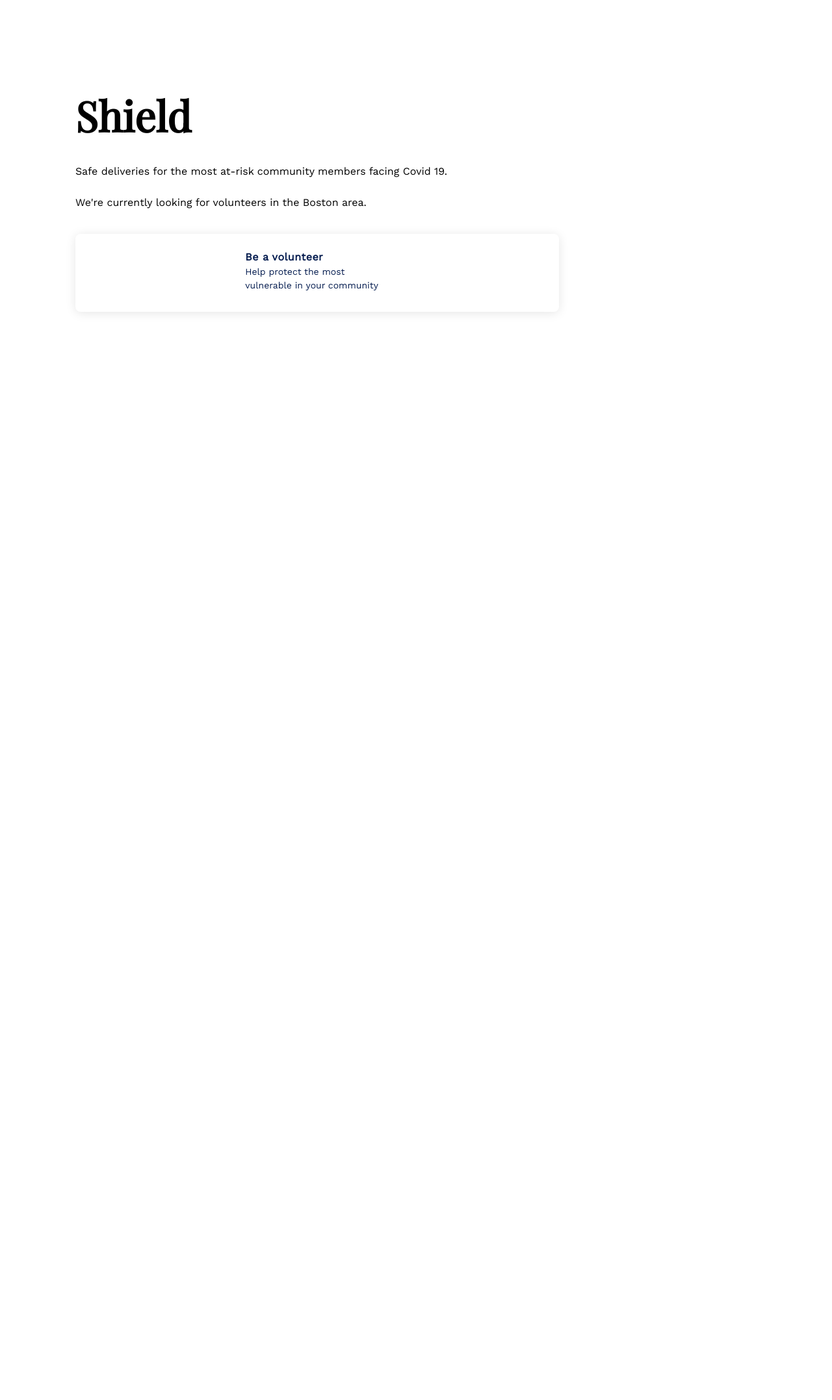
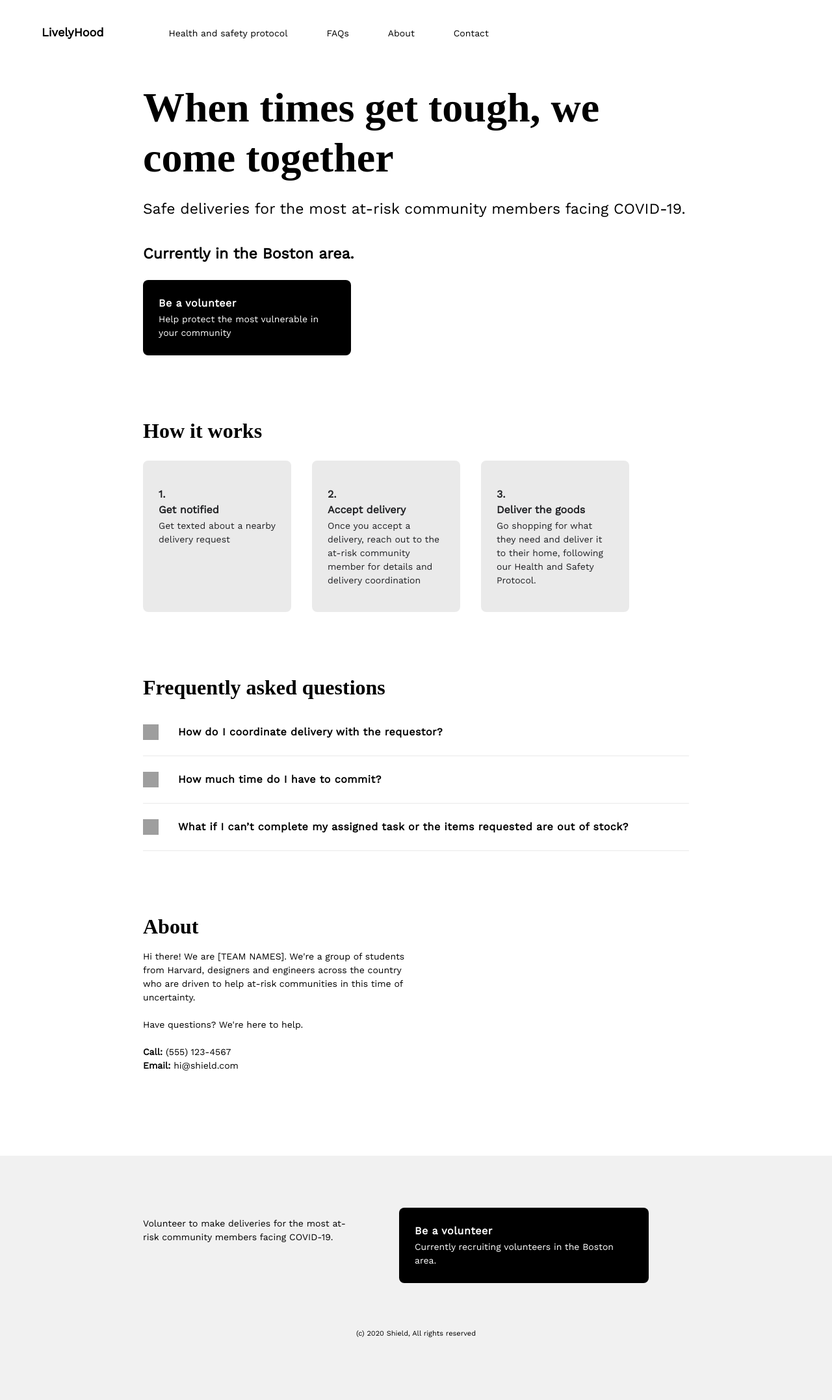
Before and after one commit to amnahhashmi/shield, a Django app: page / in a window 1280 px wide. Shown: the whole page at 65% size. Before the commit the page ends 482 px from the top, so only its background shows below. Run offline with Django 3.2, Linux system fonts and the light colour scheme; grey boxes are pictures that could not be loaded.

Commit message:
Create basic landing page

```diff
--- /dev/null
+++ b/errand_matcher/static/errand_matcher/index.css
@@ -0,0 +1,297 @@
+/* TODO: confirm all font styles with UX */
+/* TODO: potentially consolidate some styles */
+
+.top-nav-bar {
+	position: fixed;
+	top: 0;
+	width: 100%;
+	height: 96px;
+
+	background: #FFFFFF;
+}
+
+ul.nav-list {
+    list-style-type: none;
+    margin-top: 0px;
+    margin-bottom: 0px;
+    margin-right: 64px;
+    margin-left: 64px;
+    padding: 0;
+}
+
+li.nav-list-item {
+	display: inline-block;
+	margin-right: 56px;
+	margin-top: 36px;
+
+	font-family: Work Sans;
+    font-style: normal;
+    font-weight: normal;
+    font-size: 14px;
+    line-height: 150%;
+
+    text-align: center;
+}
+
+/* TODO: check hover behavior with UX */
+li.nav-list-item:hover {
+	cursor: pointer;
+}
+
+#livelyhood-list-item {
+	margin-right: 96px;
+
+    font-weight: bold;
+    font-size: 18px;
+}
+
+.contents {
+	margin-top: 128px;
+	margin-left: 220px;
+	margin-right: 220px;
+	margin-bottom: 128px;
+}
+
+.main-heading {
+	position:static;
+	margin-bottom: 17px;
+
+	font-family: PT Serif;
+	font-style: normal;
+	font-weight: bold;
+	font-size: 64px;
+	line-height: 120%;
+
+	color: #000000;
+}
+
+.subheading {
+	position:static;
+	margin-top: 96px;
+	margin-bottom: 12px;
+
+	font-family: PT Serif;
+	font-style: normal;
+	font-weight: bold;
+	font-size: 32px;
+	line-height: 130%;
+
+	color: #000000;
+}
+
+.main-text {
+	position:static;
+
+	font-family: Work Sans;
+	font-style: normal;
+	font-weight: normal;
+	font-size: 23px;
+	line-height: 150%;
+
+	color: #000000;
+}
+
+.main-text-bold {
+	position:static;
+
+	font-family: Work Sans;
+	font-style: normal;
+	font-weight: bold;
+	font-size: 23px;
+	line-height: 150%;
+
+	color: #000000;
+}
+
+.button-box {
+	position: static;
+	padding:24px;
+	width: 272px;
+
+	background: #000000;
+	border-radius: 8px;
+}
+
+/* TODO: check hover behavior with UX */
+.button-box:hover {
+	background: #202124;
+	cursor: pointer;
+}
+
+.button-title {
+	position: static;
+	padding: 0px;
+	margin-top: 0px;
+	margin-right: 0px;
+	margin-left: 0px;
+	margin-bottom: 2px;
+
+	font-family: Work Sans;
+	font-style: normal;
+	font-weight: 600;
+	font-size: 16px;
+	line-height: 150%;
+	letter-spacing: 0.03em;
+
+	color: #FFFFFF;
+}
+
+.button-text {
+	position: static;
+	padding: 0px;
+	margin-bottom: 0px;
+	margin-right: 0px;
+	margin-left: 0px;
+	margin-top: 2px;
+
+	font-family: Work Sans;
+	font-style: normal;
+	font-weight: normal;
+	font-size: 14px;
+	line-height: 150%;
+
+	color: #FFFFFF;
+}
+
+.horizontal-container {
+	position: static;
+
+	display: flex;
+	flex-direction: row;
+	flex-wrap: wrap;
+}
+
+.step-box {
+	padding:24px;
+	width: 180px;
+	margin-top: 12px;
+	margin-right: 32px;
+
+	background: #EAEAEA;
+	border-radius: 8px;
+}
+
+.step-title {
+	position: static;
+	margin-bottom: 2px;
+
+	font-family: Work Sans;
+	font-style: normal;
+	font-weight: 600;
+	font-size: 16px;
+	line-height: 150%;
+
+	color: #202124;
+}
+
+.step-text {
+	position: static;
+	margin-top: 2px;
+
+	font-family: Work Sans;
+	font-style: normal;
+	font-weight: normal;
+	font-size: 14px;
+	line-height: 150%;
+
+	color: #202124;
+}
+
+.collapsible-container {
+	border-bottom-style: solid;
+	border-bottom-width: 1px;
+	border-bottom-color: #EAEAEA;
+}
+
+.collapsible {
+    color: rgba(0, 0, 0, 0.54);
+    cursor: pointer;
+    padding-top: 24px;
+    padding-bottom: 24px;
+    padding-left: 0px;
+    width: 100%;
+    outline: none;
+
+    display: flex;
+	flex-direction: row;
+
+    border: none;
+}
+
+.collapsible-content {
+	max-height:0;
+    overflow: hidden;
+
+    transition: max-height .25s ease-in-out;
+}
+
+img.collapsible-image {
+	vertical-align: middle;
+
+	margin-right: 30px;
+	width: 24px;
+	height: 24px;
+
+	transition: transform .25s ease-out;
+}
+
+.title-text {
+	position: static;
+	margin: 0px;
+
+	font-family: Work Sans;
+	font-style: normal;
+	font-weight: 600;
+	font-size: 16px;
+	line-height: 150%;
+	letter-spacing: 0.03em;
+
+	color: #000000;
+}
+
+.details-text {
+	font-family: Work Sans;
+	font-style: normal;
+	font-weight: normal;
+	font-size: 14px;
+	line-height: 150%;
+
+	color: #000000;
+}
+
+#about-text {
+	width: 50%;
+}
+
+.footer {
+	position: static;
+
+	padding-top: 80px;
+	padding-left: 220px;
+	padding-right: 220px;
+	padding-bottom: 80px;
+
+	background: #F1F1F1;
+}
+
+.footer-text {
+	width: 40%;
+	margin-right: 58px;
+}
+
+#footer-box {
+	width: 40%;
+}
+
+.footer-copyright {
+	position:static;
+	margin-top: 67px;
+
+	font-family: Work Sans;
+    font-style: normal;
+    font-weight: normal;
+    font-size: 11px;
+    line-height: 200%;
+
+    text-align: center;
+}
--- /dev/null
+++ b/errand_matcher/static/errand_matcher/index.js
@@ -0,0 +1,33 @@
+// index.js
+
+$(document).ready(function() {
+
+	$('.top-link').click(function(){
+		window.location.replace("#top");
+	})
+
+	$('.faq-link').click(function(){
+		window.location.replace("#above-faq");
+	})
+
+	$('.about-link').click(function(){
+		window.location.replace("#above-about");
+	})
+
+	$('.volunteer-button').click(function(){
+		window.location.href = "signup";
+	})
+
+	$('.collapsible').click(function(){
+		this.classList.toggle("active");
+		var image = $(this).find("img");
+		var content = this.nextElementSibling;
+        if (content.style.maxHeight) {
+          content.style.maxHeight = null;
+          image.css('transform','rotate(0deg)');
+        } else {
+          content.style.maxHeight = content.scrollHeight + "px";
+          image.css('transform','rotate(-180deg)');
+        }
+	})
+});
--- a/errand_matcher/templates/errand_matcher/index.html
+++ b/errand_matcher/templates/errand_matcher/index.html
@@ -3,23 +3,117 @@
 <html>
 <head>
 	<meta name="viewport" content="width=device-width, initial-scale=1">
+
+	<!-- import jQuery -->
+	<script src="https://ajax.googleapis.com/ajax/libs/jquery/3.4.1/jquery.min.js"></script>
+
 	<title>Shield</title>
 	<link href="https://fonts.googleapis.com/css?family=Playfair+Display" rel="stylesheet">
 	<link href="https://fonts.googleapis.com/css?family=Work+Sans&display=swap" rel="stylesheet">
-	<link rel="stylesheet" type="text/css" href="{% static 'errand_matcher/style.css' %}">
+
+	<!-- CUSTOM STYLESHEETS -->
+    <link href="{% static 'errand_matcher/style.css' %}" rel="stylesheet"/>
+    <link href="{% static 'errand_matcher/index.css' %}" rel="stylesheet"/>
+
+	<!-- PAGE SOURCE -->
+    <script src="{% static 'errand_matcher/index.js' %}"></script>
 </head>
+
 <body>
-	<div>
-		<div class="h3_64">Shield
-			<div class="body_16">Safe deliveries for the most at-risk community members facing Covid 19.
+	<div class="top-nav-bar">
+		<!-- TODO: Set link for Health and safety protocol, check other links are correct. -->
+		<ul class="nav-list">
+			<li class="nav-list-item button top-link" id="livelyhood-list-item">LivelyHood</li>
+			<li class="nav-list-item">Health and safety protocol</li>
+			<li class="nav-list-item button faq-link">FAQs</li>
+			<li class="nav-list-item button about-link">About</li>
+			<li class="nav-list-item button about-link">Contact</li>
+		</ul>
+	</div>
+	<div class="contents">
+		<h3 class="main-heading">When times get tough, we come together</h3>
 
-We're currently looking for volunteers in the Boston area.
+		<p class="main-text">Safe deliveries for the most at-risk community members facing COVID-19.<br><br><b>Currently in the Boston area.</b></p>
+		<!-- <p class="main-text-bold">Currently in the Boston area.</p> -->
+
+		<div class="button-box button volunteer-button">
+			<p class="button-title">Be a volunteer</p>
+			<p class="button-text">Help protect the most vulnerable in your community</p>
+		</div>
+
+		<h5 class="subheading">How it works</h5>
+
+		<div class="horizontal-container">
+			<div class="step-box">
+				<p class="step-title">1.<br>Get notified</p>
+				<p class="step-text">Get texted about a nearby delivery request</p>
+			</div>
+			<div class="step-box">
+				<p class="step-title">2.<br>Accept delivery</p>
+				<p class="step-text">Once you accept a delivery, reach out to the at-risk community member for details and delivery coordination</p>
+			</div>
+			<div class="step-box">
+				<p class="step-title">3.<br>Deliver the goods</p>
+				<p class="step-text">Go shopping for what they need and deliver it to their home, following our Health and Safety Protocol.</p>
 			</div>
 		</div>
+
+        <!-- For linking -->
+		<div id="above-faq"></div>
+
+		<h5 class="subheading">Frequently asked questions</h5>
+
+		<!-- TODO: Update to actual answers. -->
+	    <div class="collapsible-container">
+		    <div class="collapsible">
+		    	<!-- TODO: Use SVG instead of PNG. -->
+		  	    <img src="{% static 'errand_matcher/icons/expand_more_24px.png' %}" class="collapsible-image">
+		  	    <p class="title-text">How do I coordinate delivery with the requestor?</p>
+		    </div>
+		    <div class="collapsible-content">
+			    <p class="details-text">TODO: Question answer</p>
+		    </div>
+	    </div>
+	    <div class="collapsible-container">
+	    	<div class="collapsible">
+		  	    <img src="{% static 'errand_matcher/icons/expand_more_24px.png' %}" class="collapsible-image">
+		  	    <p class="title-text">How much time do I have to commit?</p>
+		    </div>
+		    <div class="collapsible-content">
+		  	    <p class="details-text">TODO: Question answer</p>
+		    </div>
+		</div>
+		<div class="collapsible-container">
+			<div class="collapsible">
+		  	    <img src="{% static 'errand_matcher/icons/expand_more_24px.png' %}" class="collapsible-image">
+		  	    <p class="title-text">What if I can’t complete my assigned task or the items requested are out of stock?</p>
+		    </div>
+		    <div class="collapsible-content">
+		  	    <p class="details-text">TODO: Question answer</p>
+		    </div>
+		</div>
+
+		<!-- For linking -->
+		<div id="above-about"></div>
+
+		<h5 class="subheading">About</h5>
+
+		<!-- TODO: Update to actual text, add image. -->
+		<p class="details-text" id="about-text">Hi there! We are [TEAM NAMES]. We're a group of students from Harvard, designers and engineers across the country who are driven to help at-risk communities in this time of uncertainty.<br><br>Have questions? We're here to help.<br><br><b>Call:</b> (555) 123-4567<br><b>Email:</b> hi@shield.com</p>
 	</div>
-	<div id="volunteer_box">
-		<text id="volunteer_header_text">Be a volunteer</text>
-		<text id="volunteer_body_text">Help protect the most vulnerable in your community</text>
+
+	<div class="footer">
+		<div class="horizontal-container">
+		    <div class="footer-text">
+			    <p class="details-text">Volunteer to make deliveries for the most at-risk community members facing COVID-19.</p>
+		    </div>
+		    <!-- TODO: Add links. -->
+		    <div class="button-box button volunteer-button" id="footer-box">
+			    <p class="button-title">Be a volunteer</p>
+			    <p class="button-text">Currently recruiting volunteers in the Boston area.</p>
+		    </div>
+	    </div>
+	    <p class="footer-copyright">(c) 2020 Shield, All rights reserved</p>
 	</div>
 </body>
 
```
